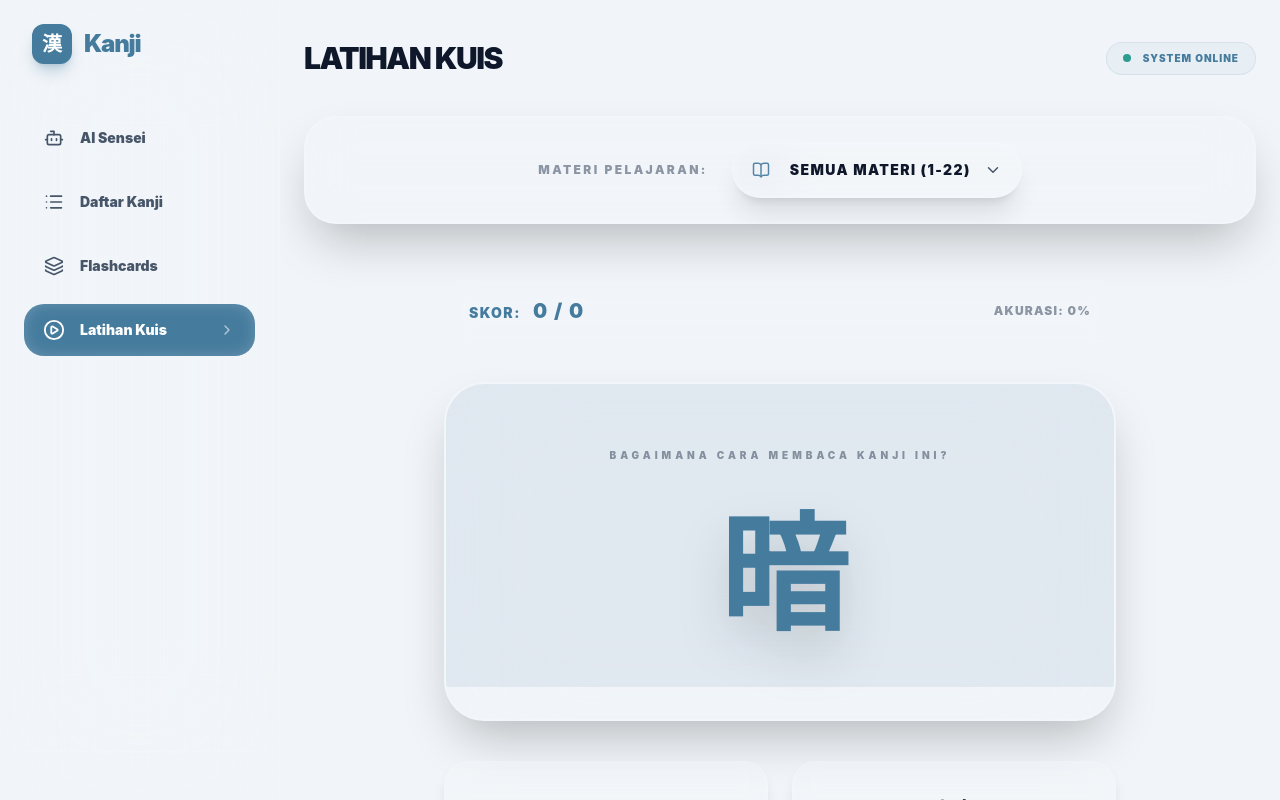
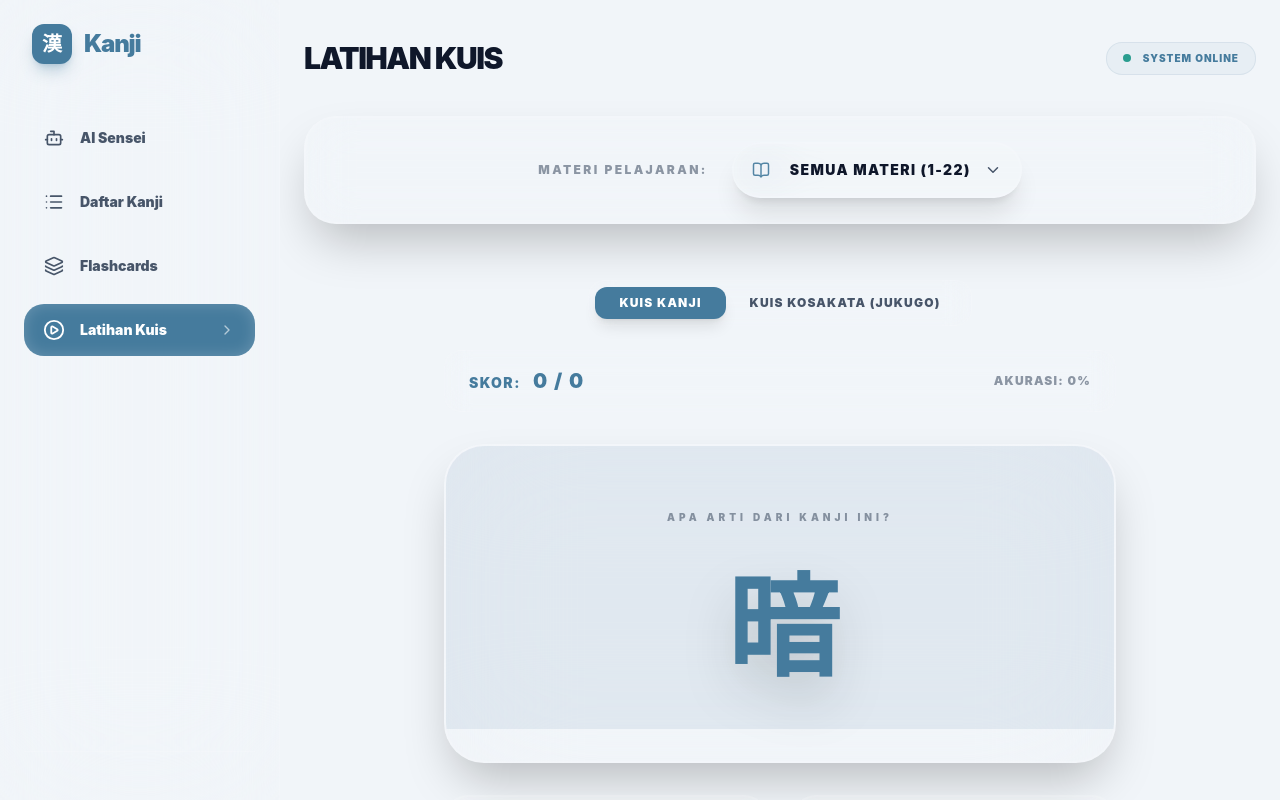
Before and after one commit to superdecrypt-dev/kanji, a React (Vite) app: page / in a window 1280 px wide. Both pictures are taken after a click on the button "Latihan Kuis". Built offline with nearby package versions, Linux system fonts and the light colour scheme.

Commit message:
feat: add Jukugo vocabulary quiz mode with 50 common words

```diff
--- a/src/components/AdvancedQuiz.tsx
+++ b/src/components/AdvancedQuiz.tsx
@@ -9,24 +9,76 @@ interface AdvancedQuizProps {
   kanjiList: Kanji[];
 }
 
-type QuizMode = 'kanjiToMeaning' | 'kanjiToReading' | 'meaningToKanji' | 'readingToKanji';
+type QuizMode = 'kanjiToMeaning' | 'kanjiToReading';
 
 interface QuizState {
-  currentKanji: Kanji | null;
+  currentWord: { word: string; reading: string; meaning: string } | null;
   options: string[];
   mode: QuizMode;
   selectedAnswer: string | null;
 }
 
-function createNewQuestion(kanjiList: Kanji[]): QuizState {
-  if (kanjiList.length === 0) {
-    return { currentKanji: null, options: [], mode: 'kanjiToMeaning', selectedAnswer: null };
-  }
+const jukugoList = [
+  { word: "毎日", reading: "まいにち", meaning: "setiap hari" },
+  { word: "来年", reading: "らいねん", meaning: "tahun depan" },
+  { word: "今年", reading: "ことし", meaning: "tahun ini" },
+  { word: "今日", reading: "きょう", meaning: "hari ini" },
+  { word: "明日", reading: "あした", meaning: "besok" },
+  { word: "時計", reading: "とけい", meaning: "jam" },
+  { word: "時間", reading: "じかん", meaning: "waktu" },
+  { word: "会社", reading: "かいしゃ", meaning: "perusahaan" },
+  { word: "社会", reading: "しゃかい", meaning: "masyarakat" },
+  { word: "学校", reading: "がっこう", meaning: "sekolah" },
+  { word: "学生", reading: "がくせい", meaning: "siswa" },
+  { word: "大学", reading: "だいがく", meaning: "universitas" },
+  { word: "有名", reading: "ゆうめい", meaning: "terkenal" },
+  { word: "名前", reading: "なまえ", meaning: "nama" },
+  { word: "午前", reading: "ごぜん", meaning: "pagi (AM)" },
+  { word: "午後", reading: "ごご", meaning: "sore (PM)" },
+  { word: "電気", reading: "でんき", meaning: "listrik" },
+  { word: "電車", reading: "でんしゃ", meaning: "kereta listrik" },
+  { word: "電話", reading: "でんわ", meaning: "telepon" },
+  { word: "会話", reading: "かいわ", meaning: "percakapan" },
+  { word: "食事", reading: "しょくじ", meaning: "makanan / makan" },
+  { word: "食堂", reading: "しょくどう", meaning: "ruang makan / kantin" },
+  { word: "自動車", reading: "じどうしゃ", meaning: "mobil" },
+  { word: "自分", reading: "じぶん", meaning: "diri sendiri" },
+  { word: "自転車", reading: "じてんしゃ", meaning: "sepeda" },
+  { word: "家族", reading: "かぞく", meaning: "keluarga" },
+  { word: "旅行", reading: "りょこう", meaning: "perjalanan / wisata" },
+  { word: "写真", reading: "しゃしん", meaning: "foto" },
+  { word: "英語", reading: "えいご", meaning: "bahasa Inggris" },
+  { word: "日本語", reading: "にほんご", meaning: "bahasa Jepang" },
+  { word: "音楽", reading: "おんがく", meaning: "musik" },
+  { word: "病院", reading: "びょういん", meaning: "rumah sakit" },
+  { word: "病気", reading: "びょうき", meaning: "penyakit" },
+  { word: "映画", reading: "えいが", meaning: "film" },
+  { word: "新聞", reading: "しんぶん", meaning: "koran" },
+  { word: "地下鉄", reading: "ちかてつ", meaning: "kereta bawah tanah" },
+  { word: "買い物", reading: "かいもの", meaning: "belanja" },
+  { word: "料理", reading: "りょうり", meaning: "masakan" },
+  { word: "理科", reading: "りか", meaning: "ilmu pengetahuan alam (IPA)" },
+  { word: "数学", reading: "すうがく", meaning: "matematika" },
+  { word: "文学", reading: "ぶんがく", meaning: "sastra" },
+  { word: "安心", reading: "あんしん", meaning: "lega / tenang" },
+  { word: "安全", reading: "あんぜん", meaning: "aman" },
+  { word: "高校", reading: "こうこう", meaning: "SMA" },
+  { word: "社長", reading: "しゃちょう", meaning: "presiden direktur" },
+  { word: "男子", reading: "だんし", meaning: "anak laki-laki / pria" },
+  { word: "女子", reading: "じょし", meaning: "anak perempuan / wanita" },
+  { word: "男女", reading: "だんじょ", meaning: "pria dan wanita" },
+  { word: "休日", reading: "きゅうじつ", meaning: "hari libur" },
+  { word: "外出", reading: "がいしゅつ", meaning: "pergi keluar" }
+];
+
+function createNewQuestion(kanjiList: Kanji[], type: 'kanji' | 'jukugo'): QuizState {
+  if (type === 'kanji') {
+    if (kanjiList.length === 0) return { currentWord: null, options: [], mode: 'kanjiToMeaning', selectedAnswer: null };
 
     const randomIndex = Math.floor(Math.random() * kanjiList.length);
     const targetKanji = kanjiList[randomIndex];
 
-  const modes: QuizMode[] = ['kanjiToMeaning', 'kanjiToReading', 'meaningToKanji', 'readingToKanji'];
+    const modes: QuizMode[] = ['kanjiToMeaning', 'kanjiToReading'];
     const currentMode = modes[Math.floor(Math.random() * modes.length)];
 
     let correctAnswer = '';
@@ -40,11 +92,6 @@ function createNewQuestion(kanjiList: Kanji[]): QuizState {
       case 'kanjiToReading':
         correctAnswer = targetKanji.onyomi || targetKanji.kunyomi || targetKanji.meaning;
         getOptionText = (k) => k.onyomi || k.kunyomi || k.meaning;
-      break;
-    case 'meaningToKanji':
-    case 'readingToKanji':
-      correctAnswer = targetKanji.kanji;
-      getOptionText = (k) => k.kanji;
         break;
     }
 
@@ -68,29 +115,76 @@ function createNewQuestion(kanjiList: Kanji[]): QuizState {
     }
 
     return {
-    currentKanji: targetKanji,
+      currentWord: { word: targetKanji.kanji, reading: targetKanji.onyomi || targetKanji.kunyomi || targetKanji.meaning, meaning: targetKanji.meaning },
+      mode: currentMode,
+      options: allOptions,
+      selectedAnswer: null
+    };
+  } else {
+    // Jukugo logic
+    const randomIndex = Math.floor(Math.random() * jukugoList.length);
+    const targetWord = jukugoList[randomIndex];
+
+    const modes: QuizMode[] = ['kanjiToMeaning', 'kanjiToReading'];
+    const currentMode = modes[Math.floor(Math.random() * modes.length)];
+
+    let correctAnswer = '';
+    let getOptionText: (k: typeof jukugoList[0]) => string = () => '';
+
+    switch (currentMode) {
+      case 'kanjiToMeaning':
+        correctAnswer = targetWord.meaning;
+        getOptionText = (k) => k.meaning;
+        break;
+      case 'kanjiToReading':
+        correctAnswer = targetWord.reading;
+        getOptionText = (k) => k.reading;
+        break;
+    }
+
+    const wrongAnswers = new Set<string>();
+    let maxTries = 50;
+    while (wrongAnswers.size < 3 && maxTries > 0) {
+      maxTries--;
+      const randomWrong = jukugoList[Math.floor(Math.random() * jukugoList.length)];
+      if (randomWrong.word === targetWord.word) continue;
+
+      const wrongText = getOptionText(randomWrong);
+      if (wrongText && wrongText !== correctAnswer) {
+        wrongAnswers.add(wrongText);
+      }
+    }
+
+    const allOptions = [correctAnswer, ...Array.from(wrongAnswers)];
+    for (let i = allOptions.length - 1; i > 0; i--) {
+      const j = Math.floor(Math.random() * (i + 1));
+      [allOptions[i], allOptions[j]] = [allOptions[j], allOptions[i]];
+    }
+
+    return {
+      currentWord: targetWord,
       mode: currentMode,
       options: allOptions,
       selectedAnswer: null
     };
   }
+}
 
 const AdvancedQuiz: React.FC<AdvancedQuizProps> = ({ kanjiList }) => {
-  const [quizState, setQuizState] = useState<QuizState>(() => createNewQuestion(kanjiList));
+  const [quizType, setQuizType] = useState<'kanji' | 'jukugo'>('kanji');
+  const [quizState, setQuizState] = useState<QuizState>(() => createNewQuestion(kanjiList, 'kanji'));
   const [score, setScore] = useState({ correct: 0, total: 0 });
   const [isWrong, setIsWrong] = useState(false);
 
-  const { currentKanji, options, mode, selectedAnswer } = quizState;
+  const { currentWord, options, mode, selectedAnswer } = quizState;
 
   const handleAnswerClick = (option: string) => {
-    if (selectedAnswer !== null || !currentKanji) return;
+    if (selectedAnswer !== null || !currentWord) return;
 
     let correctAnswer = '';
     switch (mode) {
-      case 'kanjiToMeaning': correctAnswer = currentKanji.meaning; break;
-      case 'kanjiToReading': correctAnswer = currentKanji.onyomi || currentKanji.kunyomi || currentKanji.meaning; break;
-      case 'meaningToKanji':
-      case 'readingToKanji': correctAnswer = currentKanji.kanji; break;
+      case 'kanjiToMeaning': correctAnswer = currentWord.meaning; break;
+      case 'kanjiToReading': correctAnswer = currentWord.reading; break;
     }
 
     const isCorrect = option === correctAnswer;
@@ -104,33 +198,55 @@ const AdvancedQuiz: React.FC<AdvancedQuizProps> = ({ kanjiList }) => {
     }));
 
     setTimeout(() => {
-      setQuizState(createNewQuestion(kanjiList));
+      setQuizState(createNewQuestion(kanjiList, quizType));
       setIsWrong(false);
     }, 2000);
   };
 
-  if (!currentKanji) return <div className="text-center py-20">Loading...</div>;
+  const switchQuizType = (newType: 'kanji' | 'jukugo') => {
+    if (quizType === newType) return;
+    setQuizType(newType);
+    setScore({ correct: 0, total: 0 });
+    setQuizState(createNewQuestion(kanjiList, newType));
+    setIsWrong(false);
+  };
+
+  if (!currentWord) return <div className="text-center py-20">Loading...</div>;
 
   let questionText = '';
-  let questionDisplay = '';
+  let questionDisplay = currentWord.word;
 
   switch (mode) {
-    case 'kanjiToMeaning': questionText = 'Apa arti dari Kanji ini?'; questionDisplay = currentKanji.kanji; break;
-    case 'kanjiToReading': questionText = 'Bagaimana cara membaca Kanji ini?'; questionDisplay = currentKanji.kanji; break;
-    case 'meaningToKanji': questionText = 'Manakah Kanji yang berarti:'; questionDisplay = currentKanji.meaning; break;
-    case 'readingToKanji': questionText = 'Manakah Kanji yang dibaca sebagai:'; questionDisplay = currentKanji.onyomi || currentKanji.kunyomi || currentKanji.meaning; break;
+    case 'kanjiToMeaning': questionText = `Apa arti dari ${quizType === 'kanji' ? 'Kanji' : 'Kosakata'} ini?`; break;
+    case 'kanjiToReading': questionText = `Bagaimana cara membaca ${quizType === 'kanji' ? 'Kanji' : 'Kosakata'} ini?`; break;
   }
 
   let correctAnswer = '';
   switch (mode) {
-    case 'kanjiToMeaning': correctAnswer = currentKanji.meaning; break;
-    case 'kanjiToReading': correctAnswer = currentKanji.onyomi || currentKanji.kunyomi || currentKanji.meaning; break;
-    case 'meaningToKanji':
-    case 'readingToKanji': correctAnswer = currentKanji.kanji; break;
+    case 'kanjiToMeaning': correctAnswer = currentWord.meaning; break;
+    case 'kanjiToReading': correctAnswer = currentWord.reading; break;
   }
 
   return (
-    <div className="max-w-2xl mx-auto space-y-10 py-4">
+    <div className="max-w-2xl mx-auto space-y-8 py-4">
+      {/* Quiz Type Toggle */}
+      <div className="flex justify-center mb-6">
+        <div className="flex p-1.5 bg-white/5 backdrop-blur-md border border-white/10 rounded-2xl">
+          <button
+            onClick={() => switchQuizType('kanji')}
+            className={`px-6 py-2 rounded-xl text-xs font-black uppercase tracking-widest transition-all ${quizType === 'kanji' ? 'bg-primary text-white shadow-lg' : 'text-muted-foreground hover:text-foreground'}`}
+          >
+            Kuis Kanji
+          </button>
+          <button
+            onClick={() => switchQuizType('jukugo')}
+            className={`px-6 py-2 rounded-xl text-xs font-black uppercase tracking-widest transition-all ${quizType === 'jukugo' ? 'bg-primary text-white shadow-lg' : 'text-muted-foreground hover:text-foreground'}`}
+          >
+            Kuis Kosakata (Jukugo)
+          </button>
+        </div>
+      </div>
+
       <div className="flex justify-between items-center px-6 bg-white/5 backdrop-blur-md border border-white/10 p-4 rounded-2xl">
         <div className="text-primary font-black text-sm uppercase tracking-widest">
           Skor: <span className="text-xl ml-2">{score.correct} / {score.total}</span>
@@ -141,7 +257,7 @@ const AdvancedQuiz: React.FC<AdvancedQuizProps> = ({ kanjiList }) => {
       </div>
 
       <motion.div
-        key={currentKanji.id + mode}
+        key={currentWord.word + mode}
         initial={{ opacity: 0, y: 20 }}
         animate={{ opacity: 1, y: 0 }}
         transition={{ type: "spring", duration: 0.6 }}
@@ -153,7 +269,7 @@ const AdvancedQuiz: React.FC<AdvancedQuizProps> = ({ kanjiList }) => {
             <p className="text-muted-foreground font-black uppercase tracking-[0.4em] text-[10px] opacity-60 relative z-10">{questionText}</p>
             <motion.div
               animate={isWrong ? { x: [-10, 10, -10, 10, 0], rotate: [-1, 1, -1, 1, 0] } : {}}
-              className={`font-black leading-tight tracking-tighter relative z-10 ${mode.includes('ToKanji') ? 'text-5xl sm:text-7xl text-foreground' : 'text-[6rem] sm:text-[8rem] text-primary drop-shadow-2xl'}`}
+              className={`font-black leading-tight tracking-tighter relative z-10 text-[5rem] sm:text-[7rem] text-primary drop-shadow-2xl`}
             >
               {questionDisplay}
             </motion.div>
```
Lines whose indentation alone changed are shown as unchanged.
